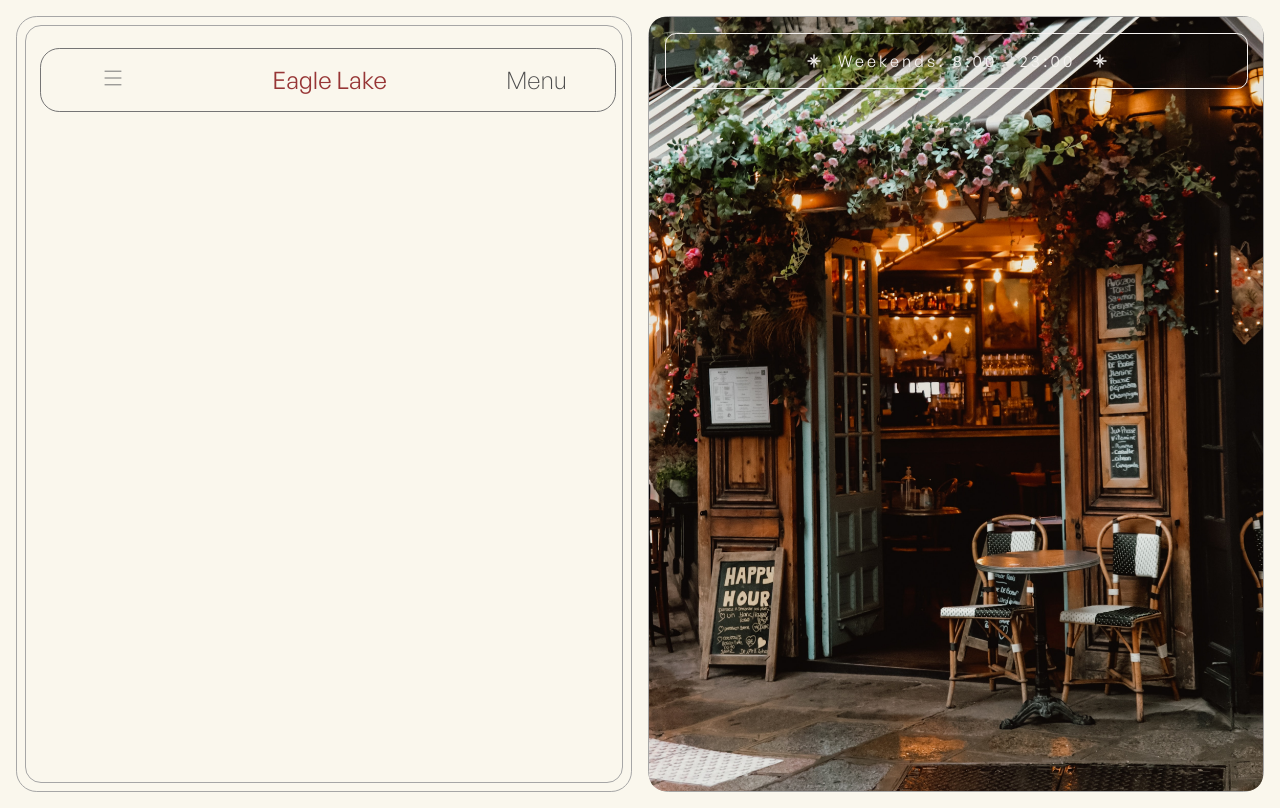
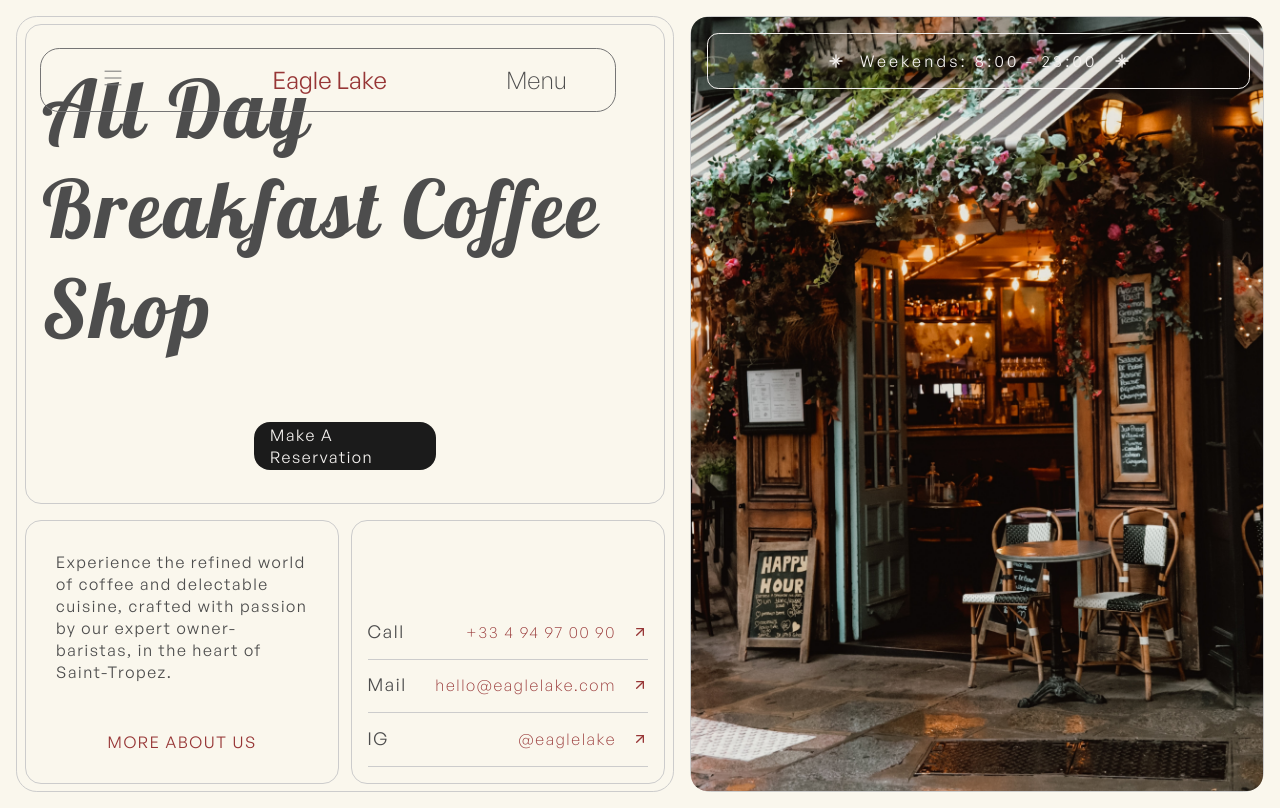
Before and after one commit to shehabwaleedd/eagle-lake, a React (Create React App) app: page / in a window 1280 px wide. Built offline with nearby package versions, Linux system fonts and the light colour scheme; no server answers.

Commit message:
added details to the home intro page.

```diff
--- a/src/App.css
+++ b/src/App.css
@@ -1,3 +1,5 @@
+@import url('https://fonts.googleapis.com/css2?family=Lobster&display=swap');
+
 :root {
   --header-height: 3rem;
   --hue: 0;
@@ -8,7 +10,8 @@
   --body-color: #fff7f3;
   --container-color: #f5f2f0;
   --accent-color-darker: #244224;
-  --border-color: hsl(var(--hue), var(--sat), 65%);
+  --border-color: hsl(var(--hue), var(--sat), 80%);
+  --nav-overlay-color: #1b1b1b;
   --accent-color: #973636;
   --accent: var(--pink);
   --background-color: #FAF7ED;
--- a/src/pages/home/Home.jsx
+++ b/src/pages/home/Home.jsx
@@ -2,14 +2,14 @@ import React from 'react'
 import Navbar from '../../navbar/Navbar'
 import RightSide from '../rightSide/RightSide'
 import './Home.css'
+import Intro from './leftSide/Intro/Intro'
 
 const Home = () => {
     return (
         <div className='home'>
             <Navbar />
             <div className="left__side">
-                <div className="left__side_container">
-                </div>
+                <Intro />
             </div>
             <div className="right__side">
                 <RightSide />
--- /dev/null
+++ b/src/pages/home/leftSide/Intro/Intro.css
@@ -0,0 +1,21 @@
+.intro__container {
+    display: flex;
+    flex-direction: column;
+    justify-content: center;
+    align-items: center;
+    width: 100%;
+    height: 100%;
+    gap: 1rem;
+}
+
+.intro__bottom {
+    display: flex;
+    justify-content: center;
+    align-items: center;
+    width: 100%;
+    height: 33vh;
+    border-radius: 1rem;
+    position: relative;
+    bottom: 0;
+    gap: 0.7rem;
+}
--- /dev/null
+++ b/src/pages/home/leftSide/Intro/Intro.jsx
@@ -0,0 +1,20 @@
+import React from 'react'
+import UpperBox from './upperBox/UpperBox'
+import SmallBoxLeft from './smallBoxLeft/SmallBoxLeft'
+import SmallBoxRight from './smallBoxRight/SmallBoxRight'
+import './Intro.css'
+const Intro = () => {
+    return (
+        <section className='intro'>
+            <div className="intro__container">
+                <UpperBox />
+                <div className="intro__bottom">
+                    <SmallBoxLeft />
+                    <SmallBoxRight />
+                </div>
+            </div>
+        </section>
+    )
+}
+
+export default Intro
--- /dev/null
+++ b/src/pages/home/leftSide/Intro/smallBoxLeft/SmallBoxLeft.css
@@ -0,0 +1,37 @@
+.smallLeft {
+    display: flex;
+    flex-direction: column;
+    justify-content: center;
+    align-items: center;
+    width: 100%;
+    height: 100%;
+    border: 1px solid var(--border-color);
+    border-radius: 1rem;
+    padding: 1rem;
+}
+
+.smallLeft__container {
+    display: flex;
+    flex-direction: column;
+    justify-content: center;
+    align-items: center;
+    width: 90%;
+    height: 100%;
+    gap: 3rem;
+}
+
+.smallLeft__container span {
+    font-size: 1rem;
+    color: var(--title-color);
+    font-family: 'GeneralSans-Regular';
+    letter-spacing: 0.1rem;
+}
+
+.smallLeft__container p {
+    font-size: 1rem;
+    color: var(--accent-color);
+    font-family: 'GeneralSans-Regular';
+    letter-spacing: 0.1rem;
+    cursor: pointer;
+    text-transform: uppercase;
+}
--- /dev/null
+++ b/src/pages/home/leftSide/Intro/smallBoxLeft/SmallBoxLeft.jsx
@@ -0,0 +1,20 @@
+import React from 'react'
+import './SmallBoxLeft.css'
+import { Link } from 'react-router-dom'
+
+const SmallBoxLeft = () => {
+    return (
+        <section className='smallLeft'>
+            <div className="smallLeft__container">
+                <span>
+                    Experience the refined world of coffee and delectable cuisine, crafted with passion by our expert owner-baristas, in the heart of Saint-Tropez.
+                </span>
+                <Link to="/about">
+                    <p>More About Us</p>
+                </Link>
+            </div>
+        </section>
+    )
+}
+
+export default SmallBoxLeft
--- /dev/null
+++ b/src/pages/home/leftSide/Intro/smallBoxRight/SmallBoxRight.css
@@ -0,0 +1,61 @@
+.smallRight {
+    display: flex;
+    flex-direction: column;
+    justify-content: center;
+    align-items: center;
+    width: 100%;
+    height: 100%;
+    border: 1px solid var(--border-color);
+    border-radius: 1rem;
+    padding: 1rem;
+}
+
+.smallRight__container {
+    display: flex;
+    flex-direction: column;
+    justify-content: flex-end;
+    align-items: flex-end;
+    width: 100%;
+    height: 100%;
+}
+
+.smallRight__cards {
+    display: flex;
+    justify-content: flex-end;
+    align-items: flex-end;
+    flex-direction: column;
+    width: 100%;
+    height: 70%;
+}
+
+.smallRight__card {
+    display: flex;
+    justify-content: space-between;
+    align-items: flex-end;
+    width: 100%;
+    height: 100%;
+    gap: 1rem;
+    border-bottom: 0.5px solid var(--border-color);
+    padding-bottom: 1rem;
+}
+
+.smallRight__card-end {
+    display: flex;
+    justify-content: center;
+    align-items: center;
+    gap: 1rem;
+}
+
+.smallRight__card h1 {
+    font-size: 1.1rem;
+    color: var(--title-color);
+    font-family: 'GeneralSans-Regular';
+    letter-spacing: 0.1rem;
+}
+
+.smallRight__card-end p {
+    font-size: 1rem;
+    color: var(--accent-color);
+    font-family: 'GeneralSans-Light';
+    letter-spacing: 0.1rem;
+}
--- /dev/null
+++ b/src/pages/home/leftSide/Intro/smallBoxRight/SmallBoxRight.jsx
@@ -0,0 +1,37 @@
+import React from 'react'
+import './SmallBoxRight.css'
+import { FiArrowUpRight } from 'react-icons/fi'
+const SmallBoxRight = () => {
+    return (
+        <section className='smallRight'>
+            <div className="smallRight__container">
+                <div className="smallRight__cards">
+                    <div className="smallRight__card">
+                        <h1>Call</h1>
+                        <div className="smallRight__card-end">
+                            <p>+33 4 94 97 00 90</p>
+                            <FiArrowUpRight style={{ color: "var(--accent-color)" }} />
+                        </div>
+                    </div>
+                    <div className="smallRight__card">
+                        <h1>Mail</h1>
+                        <div className="smallRight__card-end">
+                            <p>hello@eaglelake.com</p>
+                            <FiArrowUpRight style={{ color: "var(--accent-color)" }} />
+                        </div>
+                    </div>
+                    <div className="smallRight__card">
+                        <h1>IG</h1>
+                        <div className="smallRight__card-end">
+                            <p>@eaglelake</p>
+                            <FiArrowUpRight style={{ color: "var(--accent-color)" }} />
+                        </div>
+                    </div>
+                </div>
+                <p></p>
+            </div>
+        </section>
+    )
+}
+
+export default SmallBoxRight
--- /dev/null
+++ b/src/pages/home/leftSide/Intro/upperBox/UpperBox.css
@@ -0,0 +1,53 @@
+.upperBox {
+    display: flex;
+    flex-direction: column;
+    justify-content: center;
+    align-items: center;
+    width: 50vw;
+    height: 60vh;
+    border: 1px solid var(--border-color);
+    border-radius: 1rem;
+    padding: 1rem;
+    position: relative;
+    top: 0;
+
+}
+
+.upperBox__container {
+    display: flex;
+    flex-direction: column;
+    justify-content: center;
+    align-items: center;
+    width: 100%;
+    height: 100%;
+    gap: 4rem;
+}
+
+.upperBox__container h1 {
+    font-size: 5rem;
+    text-transform: capitalize;
+    color: var(--title-color);
+    font-family: 'Lobster';
+    letter-spacing: 0.2rem;
+}
+
+.resv__button {
+    display: flex;
+    justify-content: center;
+    align-items: center;
+    width: 30%;
+    height: 3rem;
+    border-radius: 1rem;
+    padding: 1rem;
+    position: relative;
+    bottom: 0;
+    background-color: var(--nav-overlay-color);
+    cursor: pointer;
+}
+
+.resv__button span {
+    font-size: 1rem;
+    color: var(--container-color);
+    font-family: 'GeneralSans-Regular';
+    letter-spacing: 0.1rem;
+}
--- /dev/null
+++ b/src/pages/home/leftSide/Intro/upperBox/UpperBox.jsx
@@ -0,0 +1,17 @@
+import React from 'react'
+import "./UpperBox.css"
+import { Link } from 'react-router-dom'
+const UpperBox = () => {
+    return (
+        <section className='upperBox'>
+            <div className="upperBox__container">
+                <h1>All Day Breakfast Coffee Shop</h1>
+                <Link className='resv__button'>
+                    <span>Make A Reservation</span>
+                </Link>
+            </div>
+        </section>
+    )
+}
+
+export default UpperBox
```
